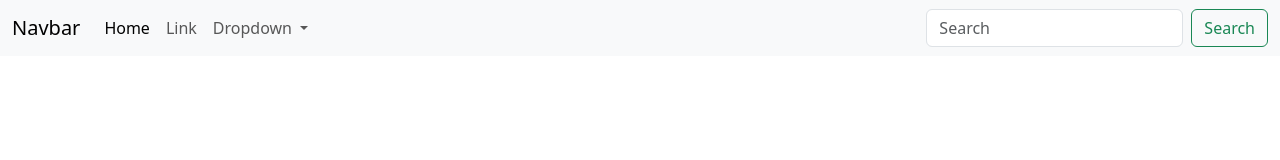
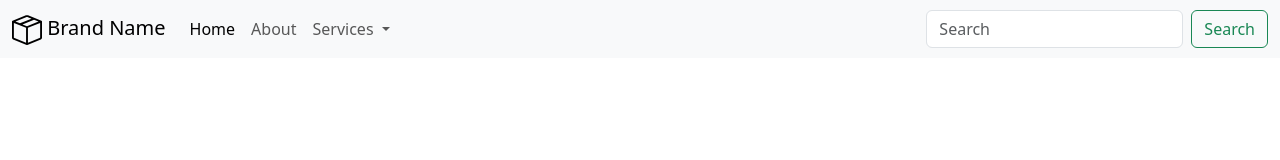
Before and after one commit to ItzYaboiiJoe/Moving-Company-Front-Page, a plain HTML site: page index.html in a window 1280 px wide. Drawn offline with nearby package versions, Linux system fonts and the light colour scheme.

Commit message:
Edited Navbar

```diff
--- a/index.html
+++ b/index.html
@@ -3,7 +3,7 @@
   <head>
     <meta charset="UTF-8" />
     <meta name="viewport" content="width=device-width, initial-scale=1.0" />
-    <title>Bootstrap Components</title>
+    <title>Moving Company</title>
     <link
       href="https://cdn.jsdelivr.net/npm/bootstrap@5.3.0-alpha2/dist/css/bootstrap.min.css"
       rel="stylesheet"
@@ -15,7 +15,14 @@
   <body>
     <nav class="navbar navbar-expand-lg bg-body-tertiary">
       <div class="container-fluid">
-        <a class="navbar-brand" href="#">Navbar</a>
+        <a class="navbar-brand" href="#"
+          ><img
+            src="./Assets/box-seam.svg"
+            alt="Moving Brand Box"
+            height="30"
+          />
+          Brand Name</a
+        >
         <button
           class="navbar-toggler"
           type="button"
@@ -35,7 +42,7 @@
             </li>
 
             <li class="nav-item">
-              <a class="nav-link" href="#">Link</a>
+              <a class="nav-link" href="#">About</a>
             </li>
             <li class="nav-item dropdown">
               <a
@@ -45,7 +52,7 @@
                 data-bs-toggle="dropdown"
                 aria-expanded="false"
               >
-                Dropdown
+                Services
               </a>
               <ul class="dropdown-menu">
                 <li><a class="dropdown-item" href="#">Action</a></li>
```
